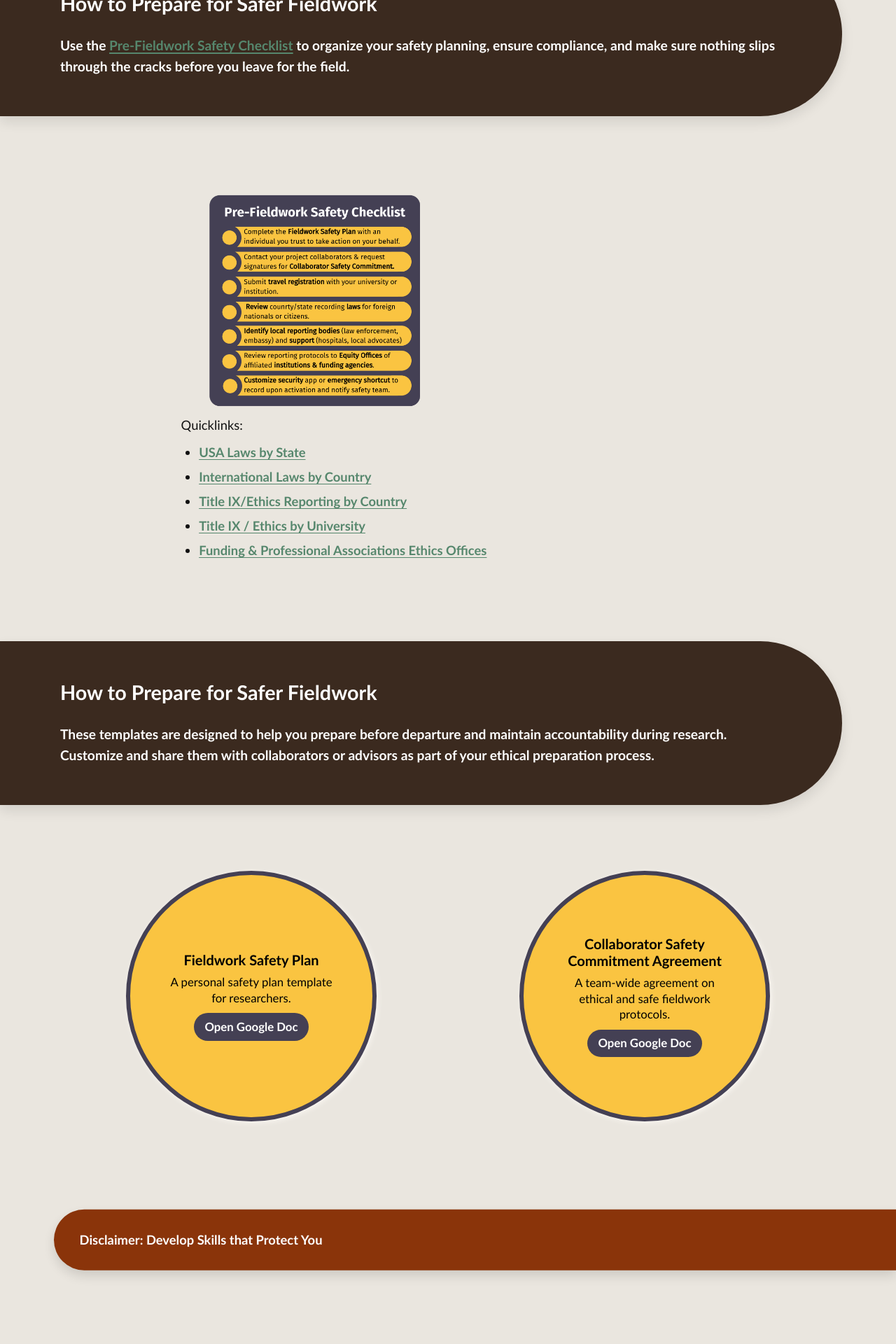
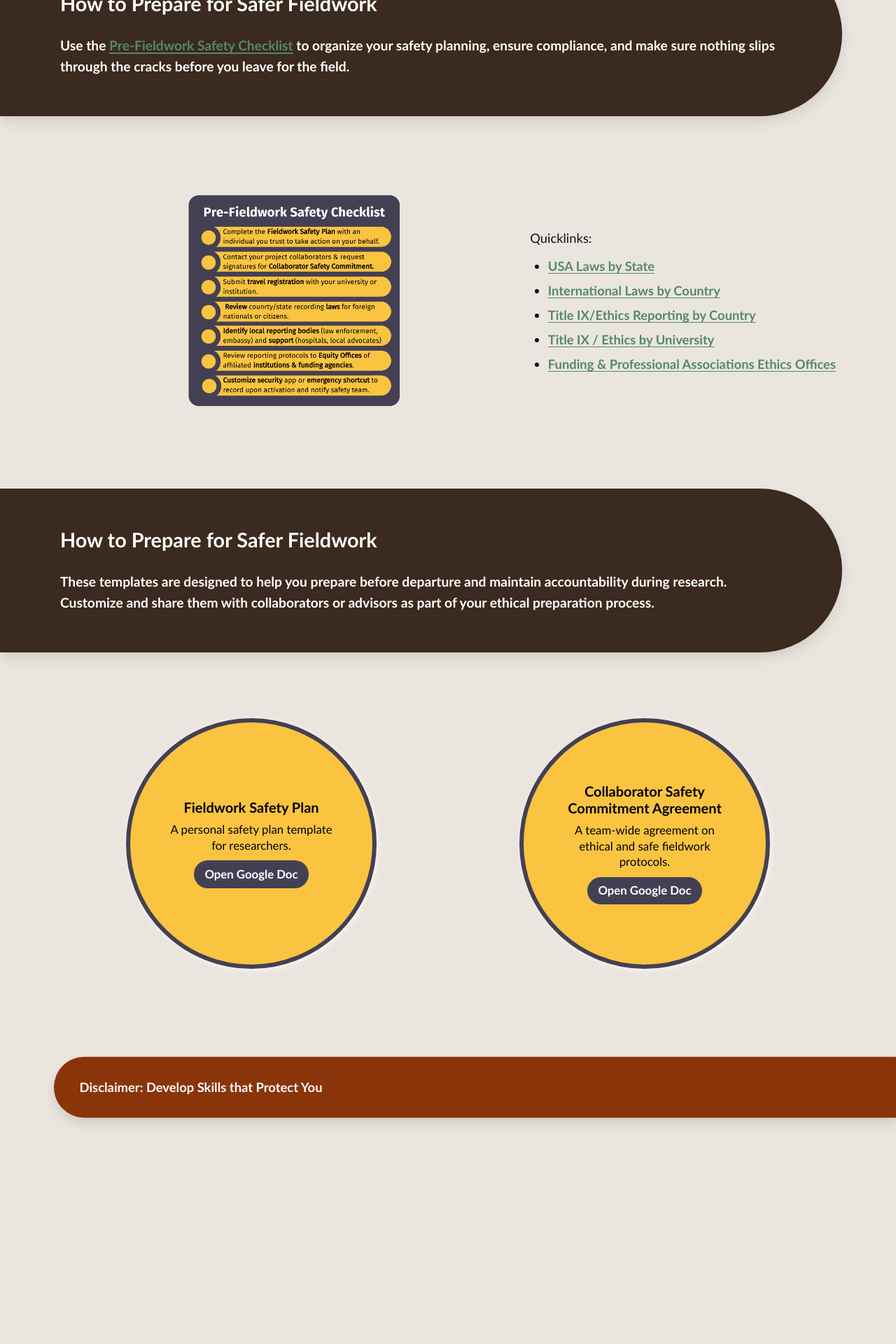
Before and after one commit to AnthroSafetyWarrior/GoldenTrowelProject, a Jekyll site: the page built from _pages/preparing.html, in a window 1280 px wide. Shown: the part 1485-3405 px from the top of the page at 70% size. Built offline with Jekyll 4.4.1, drawn with Linux system fonts in a browser that asks for light colours; after the commit the page ends 3188 px from its top, so only the background shows below that.

```diff
--- a/_pages/preparing.html
+++ b/_pages/preparing.html
@@ -45,7 +45,7 @@
   <figure class="art">
       <img
         src="{{ '/assets/img/Safety-checklist.png' | absolute_url }}?v={{ site.time | date: '%s' }}" alt="Pre-Fieldwork Safety Checklist example"
-  loading="lazy" decoding="async" fetchpriority="low"
+  loading="lazy" decoding="async" fetchpriority="low">
  </figure>
 
  <div class="text text--right">
```
